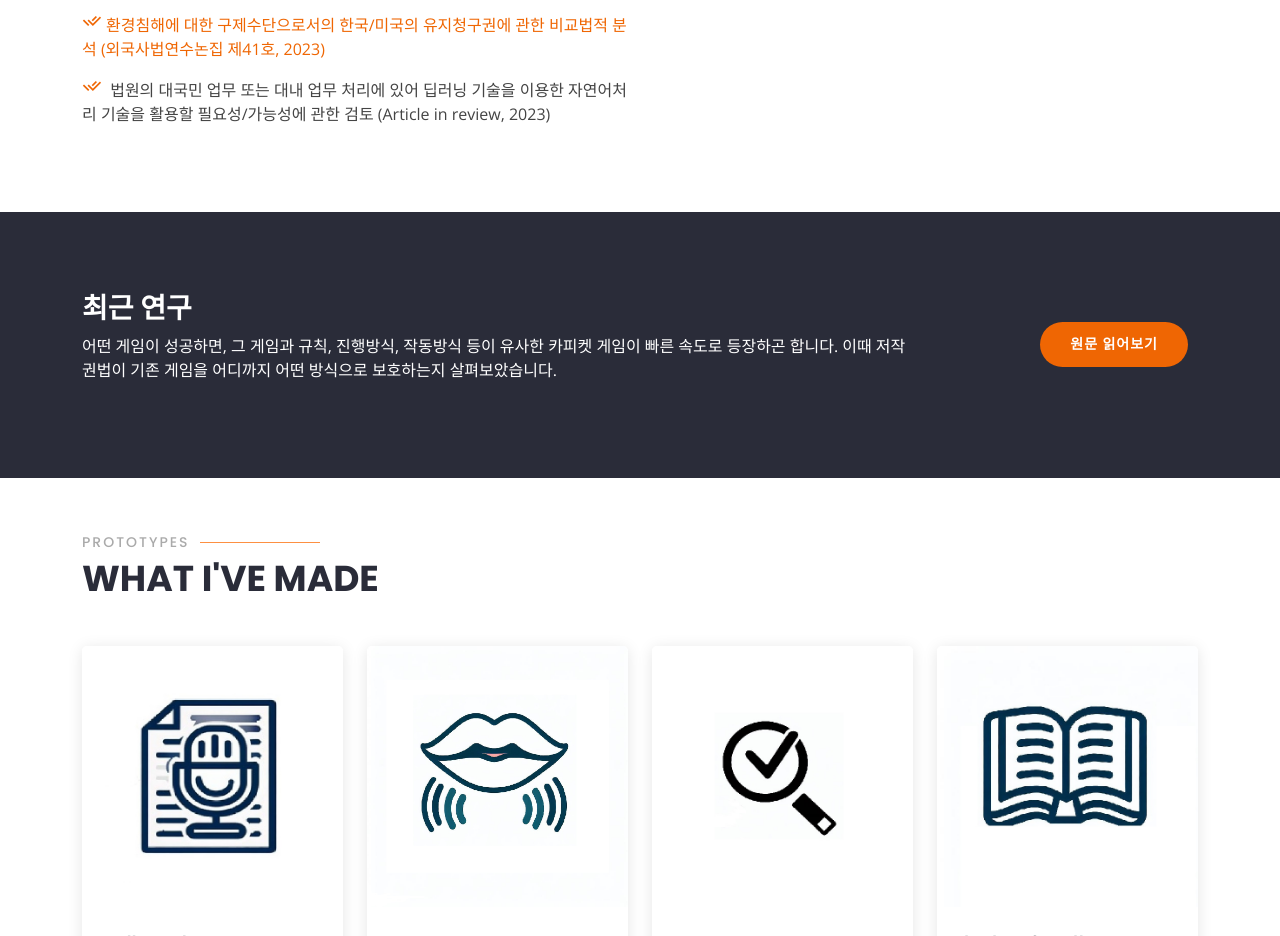
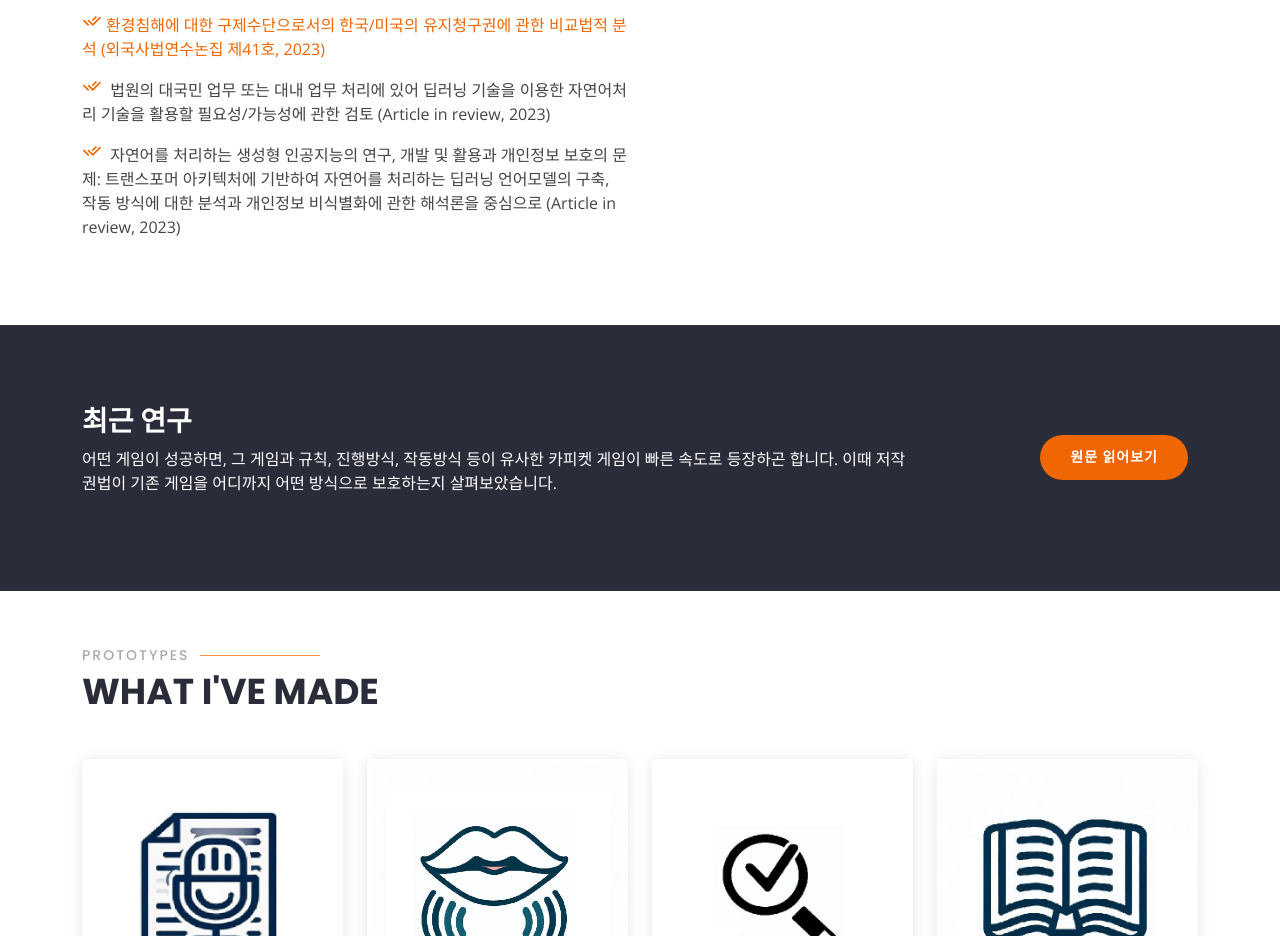
Before and after one commit to StarNJey/chp, a plain HTML site: page index.html in a window 1280 px wide. Shown: the part 1540-2476 px from the top of the page. Drawn offline with nearby package versions, Linux system fonts and the light colour scheme.

Commit message:
Update index.html

```diff
--- a/index.html
+++ b/index.html
@@ -240,6 +240,7 @@
                   <li><i class="ri-check-double-line"></i><a href='https://www.kci.go.kr/kciportal/ci/sereArticleSearch/ciSereArtiView.kci?sereArticleSearchBean.artiId=ART002904779'>게임 저작물에 대한 저작권법의 보호범위 및 보호방식: 특히 게임의 규칙이나 진행방식 작동방식 등이 유사한 게임 사이에 있어 (사법 제62호, 2022)</a></li>
                   <li><i class="ri-check-double-line"></i><a href='https://library.scourt.go.kr/search/pub/pubDetail?seqNo=3008&kind=1'>환경침해에 대한 구제수단으로서의 한국/미국의 유지청구권에 관한 비교법적 분석 (외국사법연수논집 제41호, 2023)</a></li>
                   <li><i class="ri-check-double-line"></i> 법원의 대국민 업무 또는 대내 업무 처리에 있어 딥러닝 기술을 이용한 자연어처리 기술을 활용할 필요성/가능성에 관한 검토 (Article in review, 2023)</li>
+                  <li><i class="ri-check-double-line"></i> 자연어를 처리하는 생성형 인공지능의 연구, 개발 및 활용과 개인정보 보호의 문제: 트랜스포머 아키텍처에 기반하여 자연어를 처리하는 딥러닝 언어모델의 구축, 작동 방식에 대한 분석과 개인정보 비식별화에 관한 해석론을 중심으로 (Article in review, 2023)</li>
 
                 </ul>
                 <p>
```
